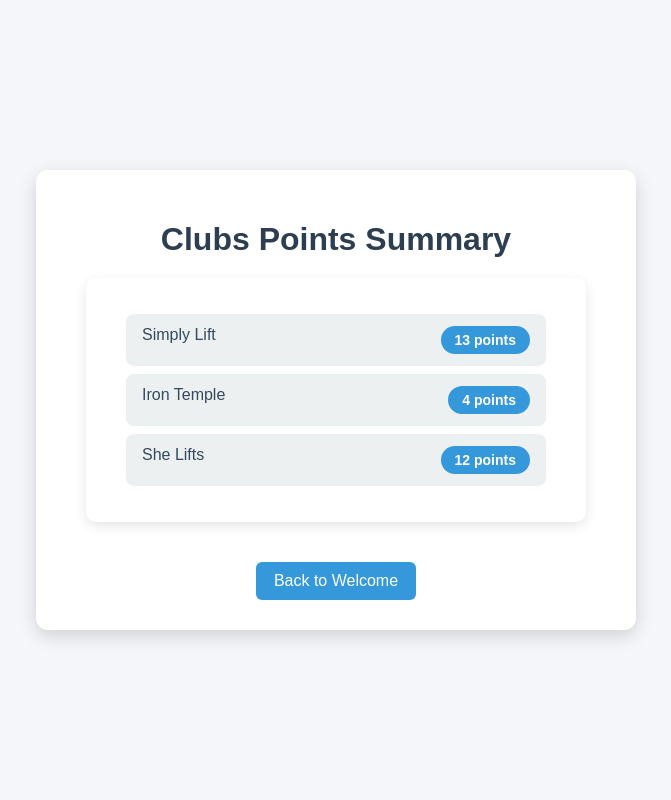
After one commit to Razvan-drb/Project_10_OC, a Flask app: page /points in a window 1280 px wide. The commit adds this page. Shown: the whole page, without its empty margins (304-975 px from the left). Run offline with Flask 2, Linux system fonts and the light colour scheme.

Commit message:
display points

```diff
--- a/server.py
+++ b/server.py
@@ -12,6 +12,10 @@ def loadCompetitions():
     with open('competitions.json') as comps:
          listOfCompetitions = json.load(comps)['competitions']
          return listOfCompetitions
+
+#  trouver des clubs et des competitions. reduire le nombre try / except dans le code.
+def get_club_by_email(email):
+    return next((club for club in clubs if club['email'] == email), None)
 
 
 app = Flask(__name__)
@@ -51,7 +55,17 @@ def purchasePlaces():
     return render_template('welcome.html', club=club, competitions=competitions)
 
 
-# TODO: Add route for points display
+# Public points board without authentication required
+# Test: test_points_display()
+@app.route('/points')
+def pointsDisplay():
+    club_email = request.args.get('from')
+    club = get_club_by_email(club_email) if club_email else None
+    return render_template('points.html',
+                         club=club,
+                         competitions=competitions if club else None,
+                         clubs=clubs,
+                         show_points=True)
 
 
 @app.route('/logout')
--- a/templates/index.html
+++ b/templates/index.html
@@ -12,5 +12,8 @@
         <input type="email" name="email" id=""/>
         <button type="submit">Enter</button>
     </form>
+     <!-- NOUVEAU LIEN VERS LE TABLEAU DES POINTS -->
+    <hr>
+    <p>Or <a href="{{ url_for('pointsDisplay') }}">view club points summary</a> without logging in.</p>
 </body>
 </html>
--- /dev/null
+++ b/templates/points.html
@@ -0,0 +1,129 @@
+<!DOCTYPE html>
+<html lang="en">
+<head>
+    <meta charset="UTF-8">
+    <title>Club Points Summary</title>
+    <style>
+        body {
+            font-family: Arial, sans-serif;
+            background-color: #f4f6f9;
+            display: flex;
+            flex-direction: column;
+            align-items: center;
+            justify-content: center;
+            height: 100vh;
+            margin: 0;
+        }
+
+        .container {
+            text-align: center;
+            background: white;
+            padding: 30px 50px;
+            border-radius: 12px;
+            box-shadow: 0 6px 18px rgba(0, 0, 0, 0.15);
+            width: 500px;
+        }
+        h1 {
+            margin-bottom: 20px;
+            color: #2c3e50;
+        }
+        .points-display {
+            margin: 20px 0;
+        }
+        .points-display ul {
+            list-style: none;
+            padding: 0;
+        }
+         .points-display li {
+            display: flex;
+            justify-content: space-between;
+            background: #ecf0f1;
+            margin: 8px 0;
+            padding: 12px 16px;
+            border-radius: 8px;
+            font-size: 16px;
+            font-weight: 500;
+            color: #34495e;
+        }
+        .points-display {
+            background: #fff;
+            padding: 20px 40px;
+            border-radius: 10px;
+            box-shadow: 0 4px 12px rgba(0,0,0,0.1);
+            text-align: center;
+        }
+        .points-badge {
+            background: #3498db;
+            color: white;
+            padding: 6px 14px;
+            border-radius: 20px;
+            font-weight: bold;
+            font-size: 14px;
+        }
+        p {
+            font-size: 18px;
+            color: #34495e;
+            margin: 15px 0;
+        }
+        a {
+            display: inline-block;
+            margin-top: 20px;
+            padding: 10px 18px;
+            background-color: #3498db;
+            color: white;
+            text-decoration: none;
+            border-radius: 6px;
+            transition: background-color 0.3s ease;
+        }
+        a:hover {
+            background-color: #2980b9;
+        }
+    </style>
+
+</head>
+<body>
+    <div class="container">
+        <h1>Clubs Points Summary</h1>
+
+        {% if clubs %}
+            <div class="points-display">
+                <ul>
+                    {% for club in clubs %}
+                    <li>
+                        <span>{{ club['name'] }}</span>
+                        <span class="points-badge">{{ club['points'] }} points</span>
+                    </li>
+                    {% endfor %}
+                </ul>
+            </div>
+        {% else %}
+            <p>No club information available.</p>
+        {% endif %}
+
+        <a href="{{ url_for('showSummary') }}" onclick="event.preventDefault(); window.history.back();">
+            Back to Welcome
+        </a>
+    </div>
+</body>
+
+</html>
+
+
+
+<!--</head>-->
+<!--<body>-->
+<!--    <h1>Club Points</h1>-->
+
+<!--    <div class="points-box">-->
+<!--        {% if club %}-->
+<!--            <p><strong>{{ club['name'] }}</strong> has-->
+<!--               <strong>{{ club['points'] }}</strong> points.</p>-->
+<!--        {% else %}-->
+<!--            <p>No club information available.</p>-->
+<!--        {% endif %}-->
+
+<!--        <a href="{{ url_for('showSummary') }}" onclick="event.preventDefault(); window.history.back();">-->
+<!--            Back to Welcome-->
+<!--        </a>-->
+<!--    </div>-->
+<!--</body>-->
```
